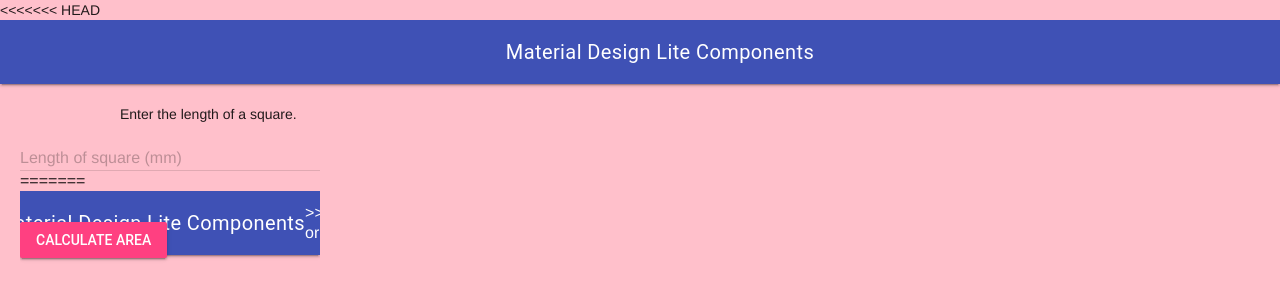
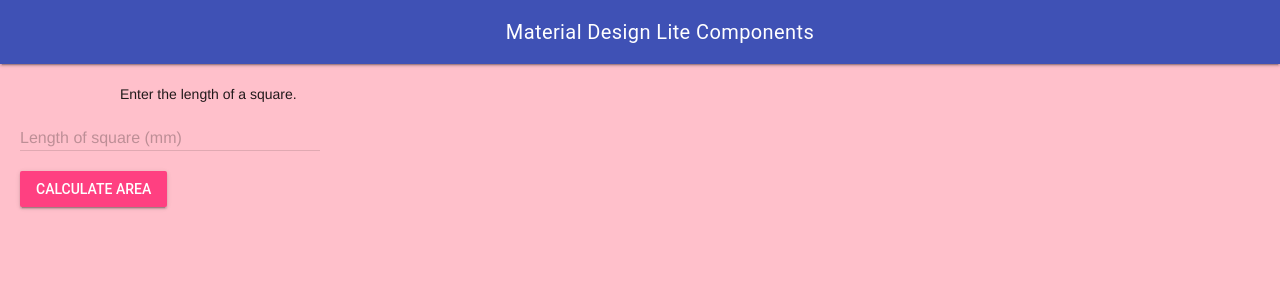
Before and after one commit to Justin-Lavoie16/ICS20-1-0-5-mcl, a plain HTML site: page index.html in a window 1280 px wide. Drawn offline with nearby package versions, Linux system fonts and the light colour scheme.

Commit message:
Fix merge conflict

```diff
--- a/index.html
+++ b/index.html
@@ -1,47 +1,11 @@
 <!DOCTYPE html>
 <!-- ICS2O-Unit1-05-HTML-MDL -->
 <html lang="en-ca">
-<<<<<<< HEAD
-
   <head>
     <meta charset="utf-8" />
     <meta name="description" content="My first webpage, with MDL" />
     <meta name="keywords" content="mths, ics2o" />
     <meta name="author" content="Justin. Lavoie" />
-  <meta name="viewport" content="width=device-width, initial-scale=1.0" />
-  <link rel="stylesheet" href="./css/style.css" />
-  <link rel="stylesheet" href="https://fonts.googleapis.com/icon?family=Material+Icons" />
-  <link rel="stylesheet" href="https://code.getmdl.io/1.3.0/material.indigo-pink.min.css" />
-  <title>My first webpage, with MDL</title>
-</head>
-
-<body>
-  <script defer src="https://code.getmdl.io/1.3.0/material.min.js"></script>
-  <div class="mdl-layout mdl-js-layout mdl-layout--fixed-header">
-    <header class="mdl-layout__header">
-      <div class="mdl-layout__header-row">
-        <span class="mdl-layout-title">Material Design Lite Components</span>
-      </div>
-    </header>
-    <main class="mdl-layout__content">
-      <div class="page-content" style="padding-left: 100px">
-        Enter the length of a square.
-      </div>
-      <!-- Simple Textfield for integers-->
-      <form action="#">
-        <div class="mdl-textfield mdl-js-textfield">
-          <!-- input pattern attribute -->
-          <input class="mdl-textfield__input" type="text" pattern="[0-9]*" id="demo-input" />
-          <!-- mdl-textfield__label -->
-          <label class="mdl-textfield__label" for="demo-input">Length of square (mm)</label>
-          <!-- class "mdl-textfield__error" -->
-          <span class="mdl-textfield__error">Input is not a number</span>
-=======
-  <head>
-    <meta charset="utf-8" />
-    <meta name="description" content="My first webpage, with MDL" />
-    <meta name="keywords" content="mths, ics2o" />
-    <meta name="author" content="Mr. Coxall" />
     <meta name="viewport" content="width=device-width, initial-scale=1.0" />
     <link rel="stylesheet" href="./css/style.css" />
     <link
@@ -60,15 +24,37 @@
       <header class="mdl-layout__header">
         <div class="mdl-layout__header-row">
           <span class="mdl-layout-title">Material Design Lite Components</span>
->>>>>>> origin/main
+        </div>
+      </header>
+      <main class="mdl-layout__content">
+        <div class="page-content" style="padding-left: 100px">
+          Enter the length of a square.
+        </div>
+        <!-- Simple Textfield for integers-->
+        <form action="#">
+          <div class="mdl-textfield mdl-js-textfield">
+            <!-- input pattern attribute -->
+            <input
+              class="mdl-textfield__input"
+              type="text"
+              pattern="[0-9]*"
+              id="demo-input"
+            />
+            <!-- mdl-textfield__label -->
+            <label class="mdl-textfield__label" for="demo-input"
+              >Length of square (mm)</label
+            >
+            <!-- class "mdl-textfield__error" -->
+            <span class="mdl-textfield__error">Input is not a number</span>
           </div>
         </form>
         <!-- Raised button with ripple -->
-      <button class="mdl-button mdl-js-button mdl-button--raised mdl-js-ripple-effect mdl-button--accent">
+        <button
+          class="mdl-button mdl-js-button mdl-button--raised mdl-js-ripple-effect mdl-button--accent"
+        >
           Calculate area
         </button>
       </main>
     </div>
   </body>
-
 </html>
```
Lines whose indentation alone changed are shown as unchanged.
